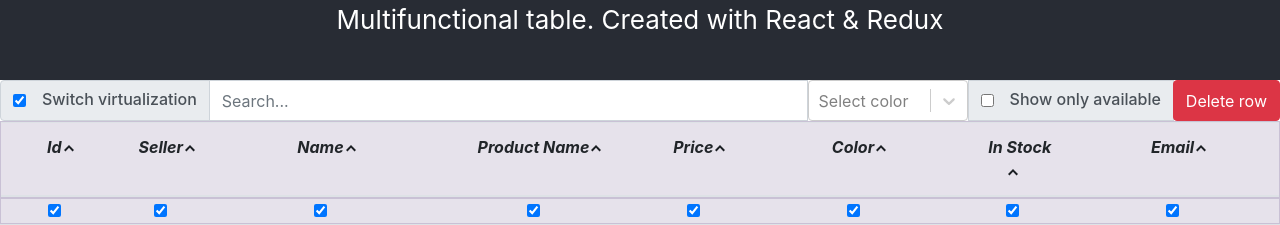
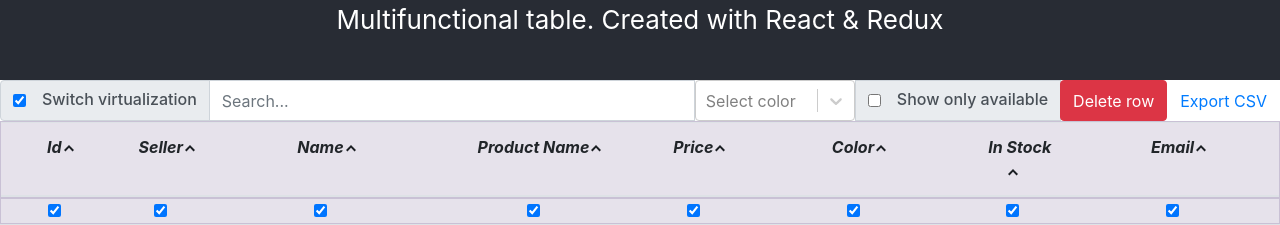
Before and after one commit to helly-15/datagrid, a React (Create React App) app: page / in a window 1280 px wide. Shown: the top 225 px of the page. Built offline with nearby package versions, Linux system fonts and the light colour scheme.

Commit message:
feat:add export CSV

```diff
--- a/src/components/row-visibility/RowVisibility.jsx
+++ b/src/components/row-visibility/RowVisibility.jsx
@@ -1,6 +1,6 @@
 import React from "react";
 import './RowVisibility.css'
-const classesOfColumns =["col-sm-1", "col-sm-1", "col-sm-2","col-sm-2","col-sm-1","col-sm-2","col-sm-1","col-sm-2"];
+const classesOfColumns =["col-sm-1 first-column", "col-sm-1", "col-sm-2","col-sm-2","col-sm-1","col-sm-2","col-sm-1","col-sm-2"];
 
 export default function RowVisibility(props) {
     let {onHideColumn, hiddenColumn} = props;
@@ -8,6 +8,7 @@
         return !hiddenColumn.includes(index)
     }
     return(
+        <>
             <table className="container-fluid row-visibility-container">
                 <thead >
                 <tr className="row header-row">
@@ -16,7 +17,7 @@
                             <th className={
                                 hiddenColumn.includes(index)?'hidden': classesOfColumns[index]}
                                 key={index + name}>
-                            <input type="checkbox" checked={isChecked(index)} className='checkbox' aria-label="Checkbox for column" onClick={(e)=>{
+                                <input type="checkbox" defaultChecked={isChecked(index)} className='checkbox' aria-label="Checkbox for column" onClick={(e)=>{
 
                                     if (hiddenColumn.includes(index)){
                                         for( let i = 0; i < hiddenColumn.length; i++){
@@ -35,6 +36,8 @@
 
                 </thead>
             </table>
+        </>
+
     )
 
 }
--- a/src/components/search-form/SearchForm.jsx
+++ b/src/components/search-form/SearchForm.jsx
@@ -3,12 +3,22 @@
 import ColorSelect from "../color-select/colorSelect";
 
 export default function SearchForm(props){
-   let {onSearch, onChecked, onColorChange, color, virtualize, onVirtualize, selection, onRowDelete, deletedRows} = props;
-    return(
+   let {onSearch, onChecked, onColorChange, color, virtualize, onVirtualize, onRowDelete, data} = props;
+    let csvContent = "data:text/csv;charset=utf-8,"
+        + data.map(e =>
+        { let lineOfData ='';
+            for (let key in e){
+        lineOfData=lineOfData+e[key]+','
+    }
+            return lineOfData
+        }
+            ).join("\n");
+    let encodedUri = encodeURI(csvContent);
+   return(
         <div className="input-group ">
             <div className="input-group-prepend">
                 <div className="input-group-text">
-                    <input type="checkbox" checked={virtualize} className='checkbox' aria-label="Checkbox for virtualization" onClick={(e)=>onVirtualize(e.target.checked)} />
+                    <input type="checkbox" defaultChecked={virtualize} className='checkbox' aria-label="Checkbox for virtualization" onClick={(e)=>onVirtualize(e.target.checked)} />
                     <div className='check-box'>
                         <span className="h6">
                             Switch virtualization
@@ -28,9 +38,12 @@
                     </div>
                 </div>
             </div>
-
-            {/*<button type="button" className="btn btn-danger" onClick={()=>{onRowDelete(deletedRows.concat(selection.split('')))}}>Delete row</button>*/}
             <button type="button" className="btn btn-danger" onClick={()=>{onRowDelete([])}}>Delete row</button>
+            <button type="button" className="btn btn-link" >
+                <a href={encodedUri} download='sellers.csv'>
+                    Export CSV
+                </a>
+            </button>
         </div>
 
 )
--- a/src/containers/App.js
+++ b/src/containers/App.js
@@ -30,6 +30,7 @@
                 onRowDelete ={state.onRowDelete}
                 selection ={state.selection}
                 deletedRows ={state.deletedRows}
+                data ={state.data}
                 />
                 <Datagrid
                     data={state.data}
@@ -55,8 +56,8 @@
     let {checked, search, color, virtualize, selection, deletedRows, hiddenColumns} = store.Filter;
 
     let data = [...filterDeletedRow(deletedRows,dropdownFilter (color, searchMatches(search,filterData(checked,store.Data)) ))];
+    sortTableData(columnsForSort, data, dir);
 
-    sortTableData(columnsForSort, data, dir);
 
     return {
         data,
```
Also changed, not shown: src/components/datagrid/dataGrid.scss (line endings or trailing spaces), src/components/search-form/SearchForm.css (line endings or trailing spaces). Lines whose indentation alone changed are shown as unchanged.
